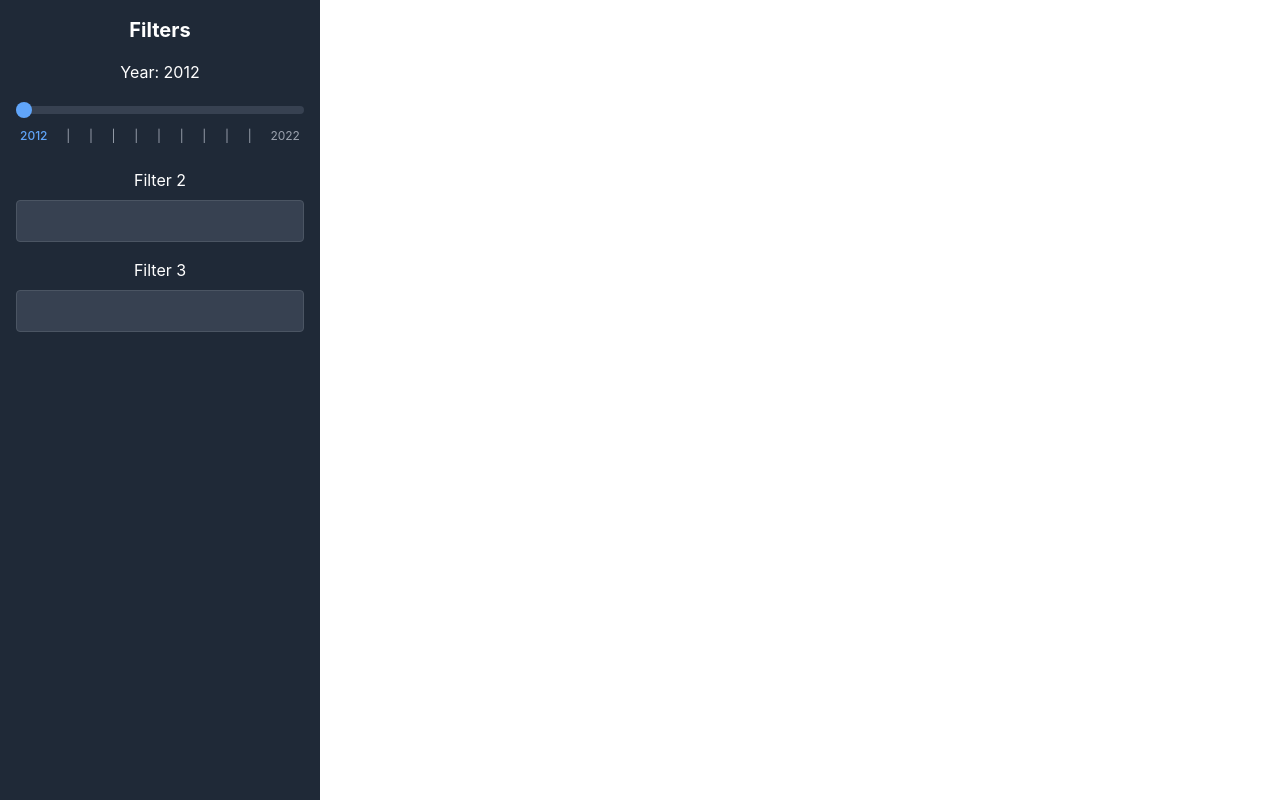
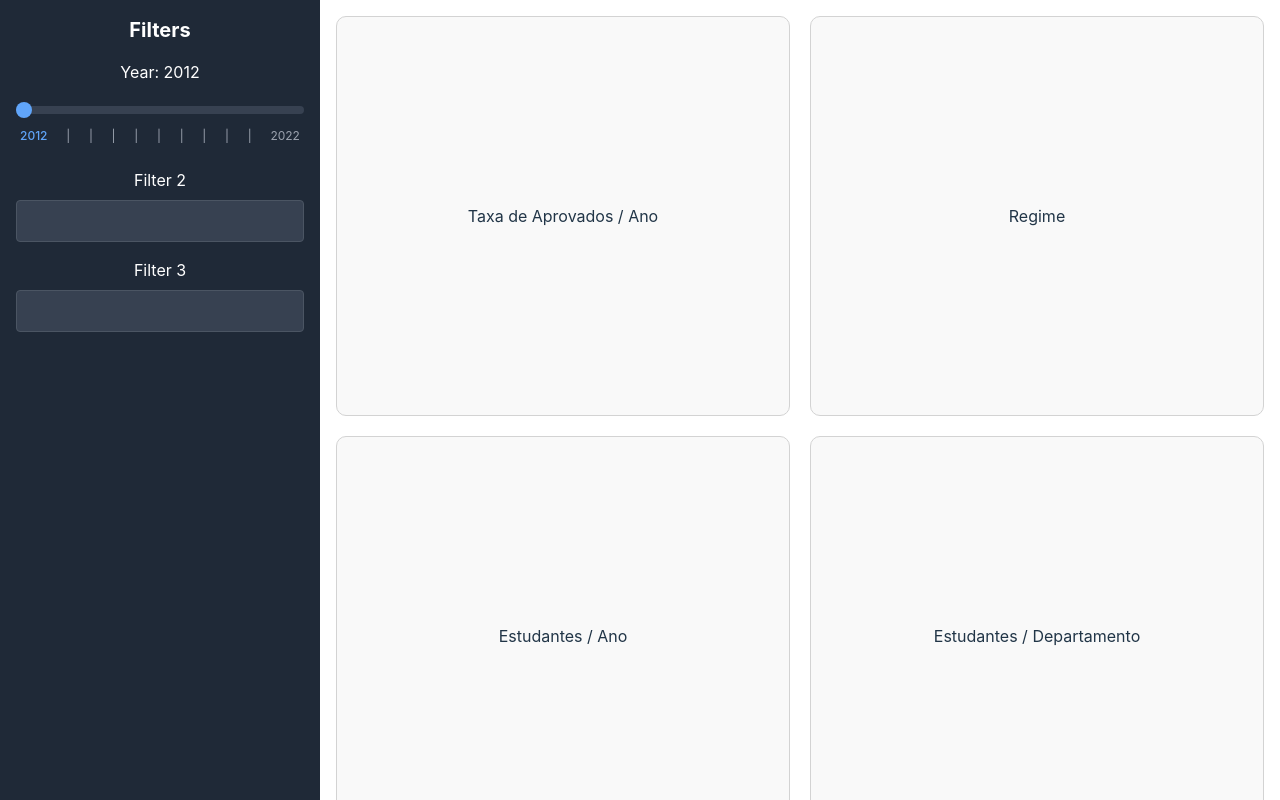
Before and after one commit to AfonsoLob/Visualizacao-de-Informacao, a React (Vite) app in the folder UA_Insights/: page / in a window 1280 px wide. Shown: the top 800 px of the page. Built offline with nearby package versions, Linux system fonts and the light colour scheme; no server answers.

Commit message:
filtro ajust

```diff
--- a/UA_Insights/src/layout/Base.jsx
+++ b/UA_Insights/src/layout/Base.jsx
@@ -5,6 +5,7 @@ const Base = ({ children }) => {
 
   return (
     <>
+    <div className="flex h-screen">
       <Filter />
       <div className="flex-1 p-4">
         {/* <div className="navbar bg-base-100">
@@ -61,6 +62,7 @@ const Base = ({ children }) => {
         </div> */}
         {children}
       </div>
+    </div>
     </>
   );
 };
--- a/UA_Insights/src/layout/Filter.jsx
+++ b/UA_Insights/src/layout/Filter.jsx
@@ -14,7 +14,7 @@ export const Filter = () => {
     };
 
     return (
-        <div className="flex h-screen">
+        // <div className="flex h-screen">
             <div className="w-1/4 bg-gray-800 text-white p-4">
                 <h2 className="text-xl font-bold mb-4">Filters</h2>
                 <div className="mb-6">
@@ -68,7 +68,7 @@ export const Filter = () => {
                 </div>
                 {/* Add more filters as needed */}
             </div>
-        </div>
+        // </div>
     );
 };
 
```
Also changed, not shown: 1 other file (tests, documents, lock files or other folders).
